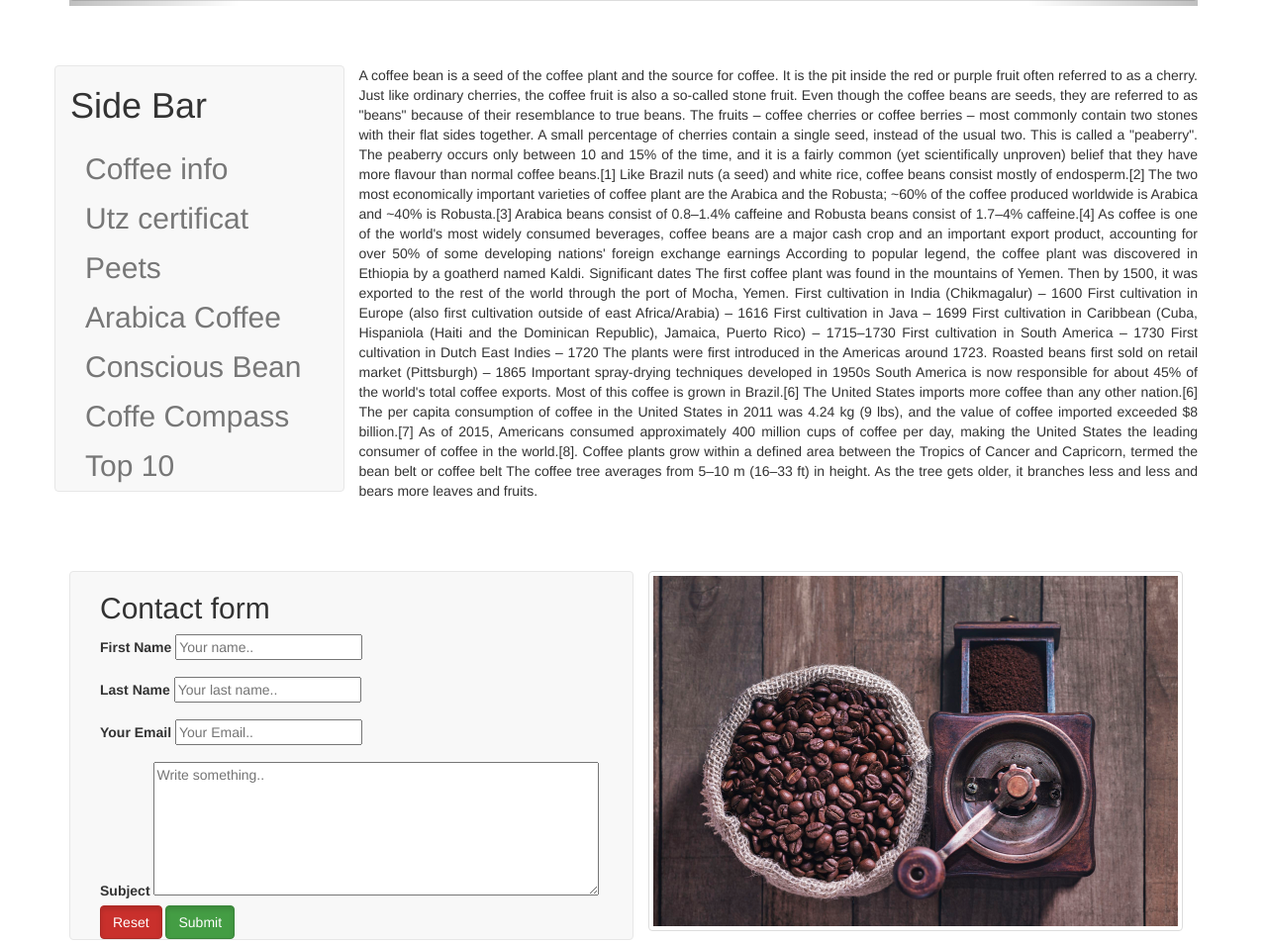
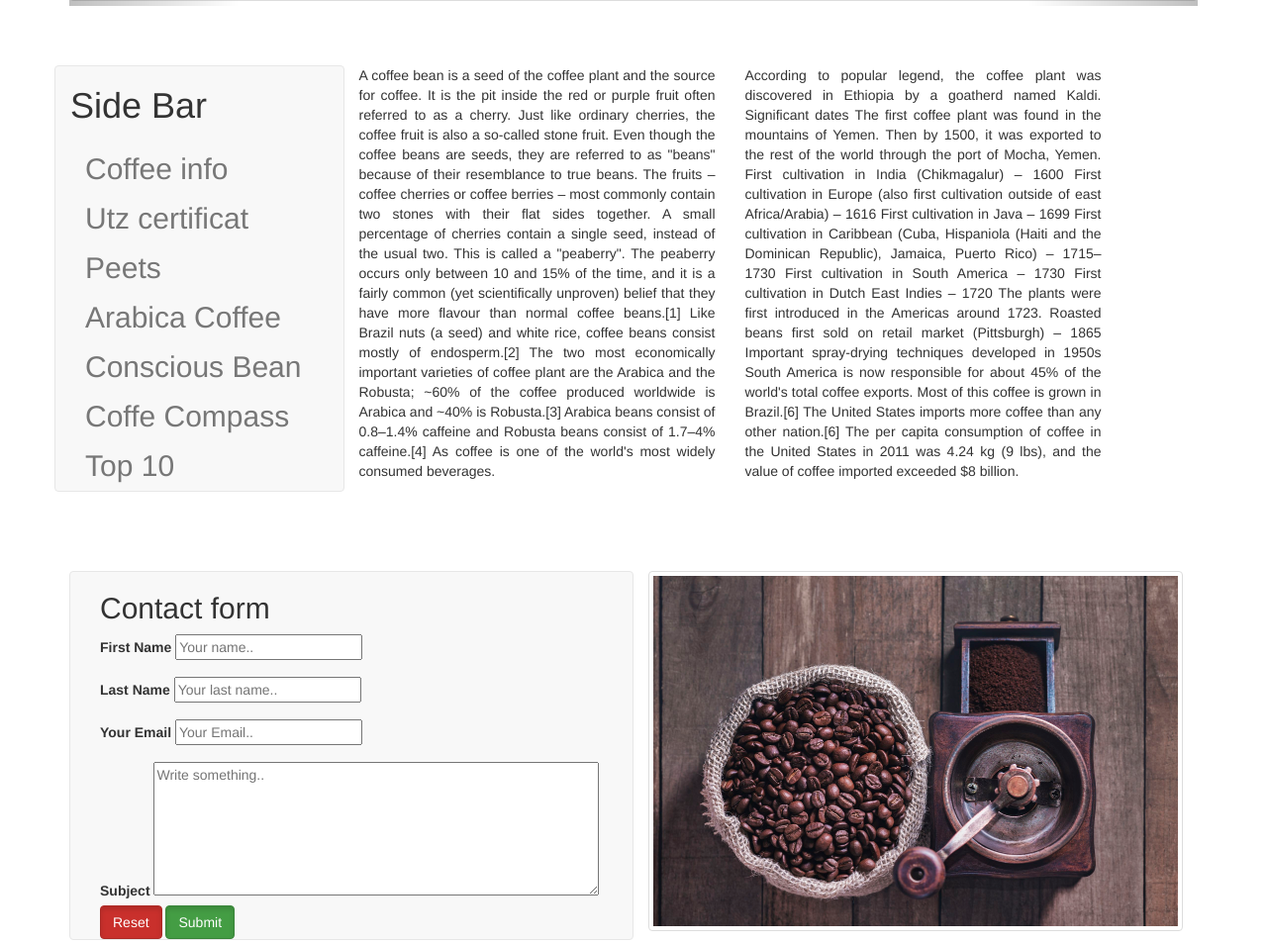
Before and after one commit to YamenAyoubi/HTML-Assignment-all-, a plain HTML site: page BootStrap/index.html in a window 1280 px wide. Shown: the part 1102-2055 px from the top of the page at 99% size. Drawn offline with nearby package versions, Linux system fonts and the light colour scheme.

Commit message:
content section separated into columns

```diff
--- a/BootStrap/index.html
+++ b/BootStrap/index.html
@@ -125,8 +125,8 @@
                     </ul>
                 </h2>
             </div>
-            <div id="Coffee" class="col-md-9">
-                <p class="text-justify">A coffee bean is a seed of the coffee plant and the source for coffee. It is the
+            <div id="Coffee" >
+                <p class="text-justify col-md-4 text-center">A coffee bean is a seed of the coffee plant and the source for coffee. It is the
                     pit inside the red or purple fruit often referred to as a cherry.
                     Just like ordinary cherries, the coffee fruit is also a so-called stone fruit. Even though the
                     coffee beans are seeds, they are referred to as "beans"
@@ -141,9 +141,8 @@
                     The two most economically important varieties of coffee plant are the Arabica and the Robusta; ~60%
                     of the coffee produced worldwide is Arabica and ~40% is Robusta.[3]
                     Arabica beans consist of 0.8–1.4% caffeine and Robusta beans consist of 1.7–4% caffeine.[4] As
-                    coffee is one of the world's most widely consumed beverages, coffee beans are
-                    a major cash crop and an important export product, accounting for over 50% of some developing
-                    nations' foreign exchange earnings
+                    coffee is one of the world's most widely consumed beverages.</p>
+                    <p class="text-justify col-md-4 text-center ">
                     According to popular legend, the coffee plant was discovered in Ethiopia by a
                     goatherd named Kaldi.
 
@@ -165,11 +164,7 @@
 
                     The United States imports more coffee than any other nation.[6] The per capita consumption of coffee
                     in the United States in 2011 was
-                    4.24 kg (9 lbs), and the value of coffee imported exceeded $8 billion.[7] As of 2015, Americans
-                    consumed approximately 400 million cups of coffee per day,
-                    making the United States the leading consumer of coffee in the world.[8].
-                    Coffee plants grow within a defined area between the Tropics of Cancer and Capricorn, termed the bean belt or coffee belt
-                    The coffee tree averages from 5–10 m (16–33 ft) in height. As the tree gets older, it branches less and less and bears more leaves and fruits.
+                    4.24 kg (9 lbs), and the value of coffee imported exceeded $8 billion.</p>
             </div>
         </div>
     </div>
@@ -197,10 +192,10 @@
                         <textarea id="subject" name="subject" placeholder="Write something.."
                             style="width: 450px; height: 135px; margin: 0px"></textarea>
                     </div>
-                    <form action="/action_page.php">
+                    <div action="/action_page.php">
                         <input type="reset" class="col-xl-1 btn  btn-danger active" value="Reset">
                         <input type="submit" class="col-xl-1 btn btn-success active" value="Submit">
-                    </form>
+                    </div>
                 </form>
             </div>
         </div>
```
